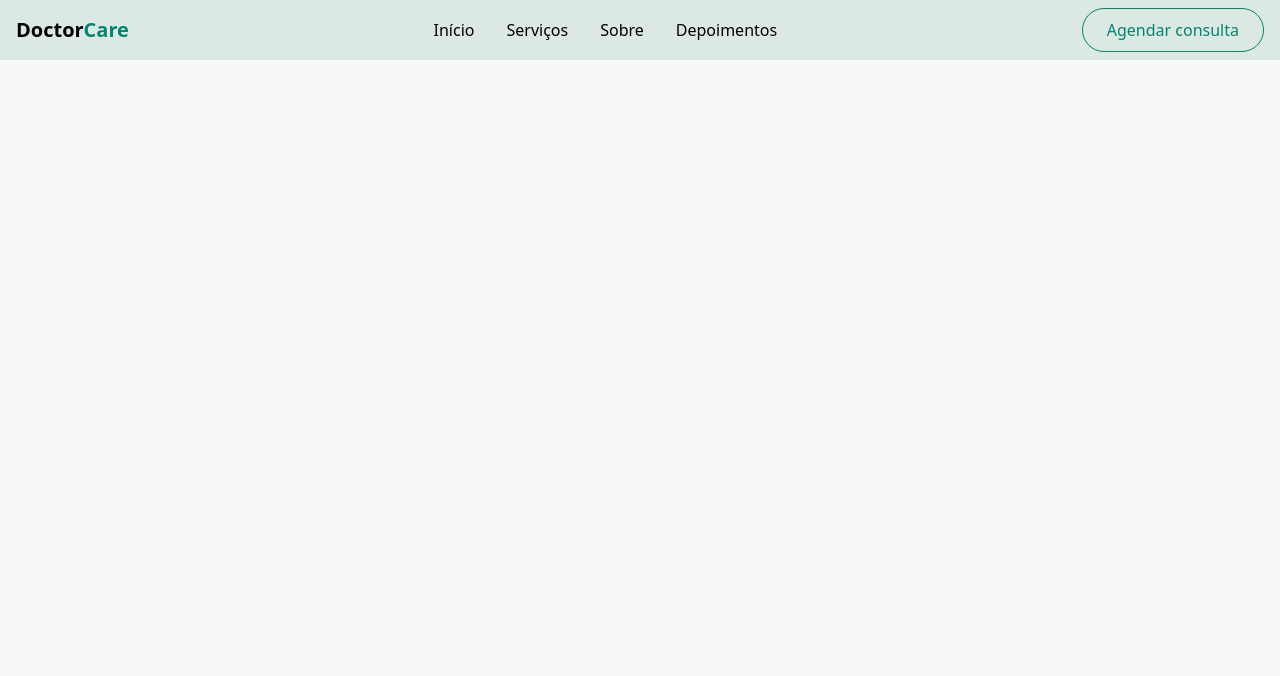
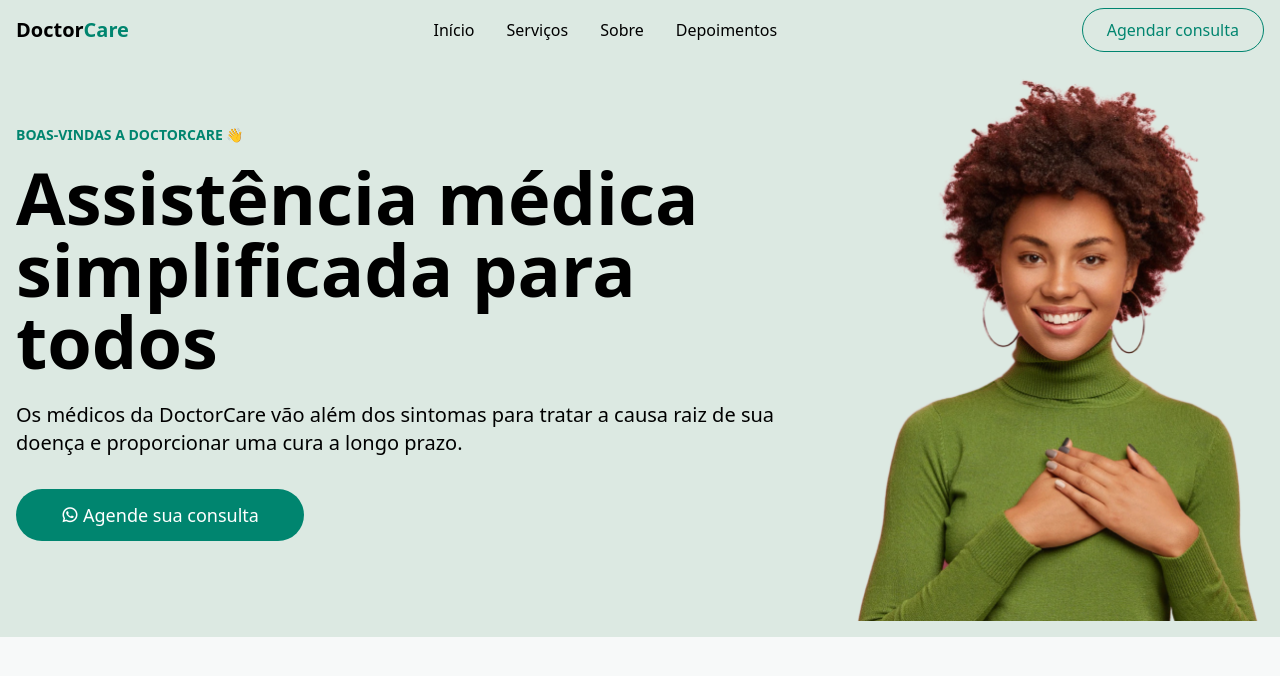
Before and after one commit to shanjid5566/doctor-care-project, a website: page src/index.html in a window 1280 px wide. Drawn offline with nearby package versions, Linux system fonts and the light colour scheme.

Commit message:
Hero section completed

```diff
--- a/src/css/input.css
+++ b/src/css/input.css
@@ -17,3 +17,7 @@
     --breakpoint-2xl: 87.5rem;
 
 }
+
+.container {
+    @apply md:max-w-2xl lg:max-w-4xl xl:max-w-7xl mx-auto flex justify-between items-center p-4
+}
--- a/src/index.html
+++ b/src/index.html
@@ -25,9 +25,7 @@
     <!-- Header Section Start here -->
     <header id="header" class="bg-primary-green-light">
       <!-- navaber start -->
-      <nav
-        class="container md:max-w-2xl lg:max-w-4xl xl:max-w-7xl mx-auto flex justify-between items-center p-4"
-      >
+      <nav class="container">
         <!-- logo -->
         <div class="text-xl font-bold">
           <a href="/" class="text-black"
@@ -94,5 +92,37 @@
         </div>
       </nav>
     </header>
+
+    <!-- hero section starts here -->
+
+    <section class="bg-primary-green-light sm:text-center">
+      <div
+        class="container flex md:flex-row flex-col items-center justify-between text-center"
+      >
+        <div class="w-full md:w-2/3 md:text-left mb-8 md:mb-0 hero-section">
+          <h2 class="text-sm text-primary-green font-bold mb-4 mt-8">
+            BOAS-VINDAS A DOCTORCARE 👋
+          </h2>
+          <h1 class="text-4xl md:text-4xl lg:text-5xl xl:text-7xl font-bold mb-6">
+            Assistência médica simplificada para todos
+          </h1>
+          <p class="text-lg md:text-xl mb-8 md:3/4">
+            Os médicos da DoctorCare vão além dos sintomas para tratar a causa
+            raiz de sua doença e proporcionar uma cura a longo prazo.
+          </p>
+          <div class="flex justify-center md:justify-start w-full">
+            <button
+              class="bg-primary-green text-white px-5 py-3 mb-16 rounded-full text-lg hover:bg-primary-green-hover flex items-center justify-center gap-1 md:w-72"
+            >
+              <i class="ri-whatsapp-line"></i>
+              <a href="#contact">Agende sua consulta</a>
+            </button>
+          </div>
+        </div>
+        <div class="md:w1/3 flex justify-center md:justify-end heroImage">
+        <img src="./image/hero-banner.png" alt="hero img" class="w-full object-cover">
+        </div>
+      </div>
+    </section>
   </body>
 </html>
```
Also changed, not shown: src/css/output.css.
